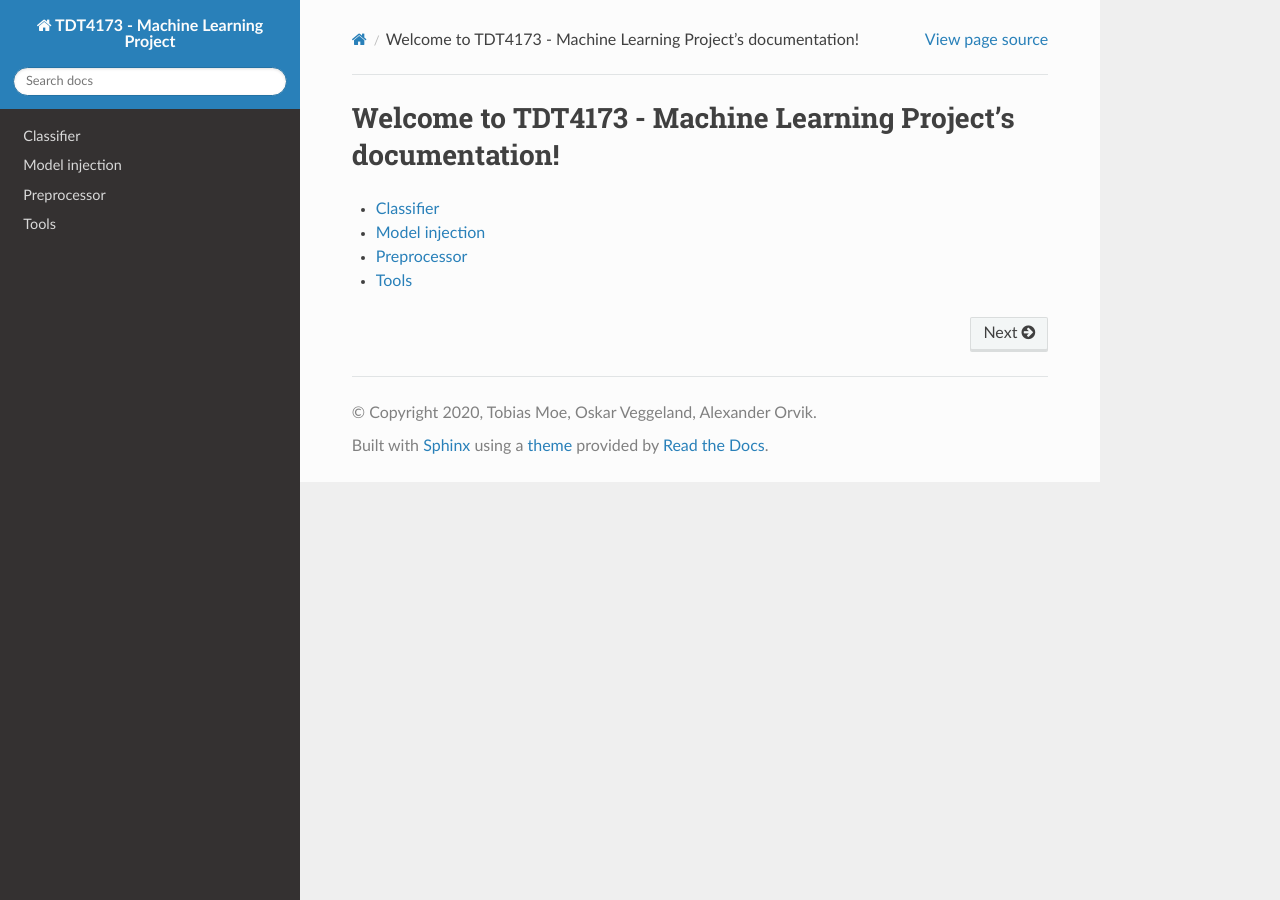
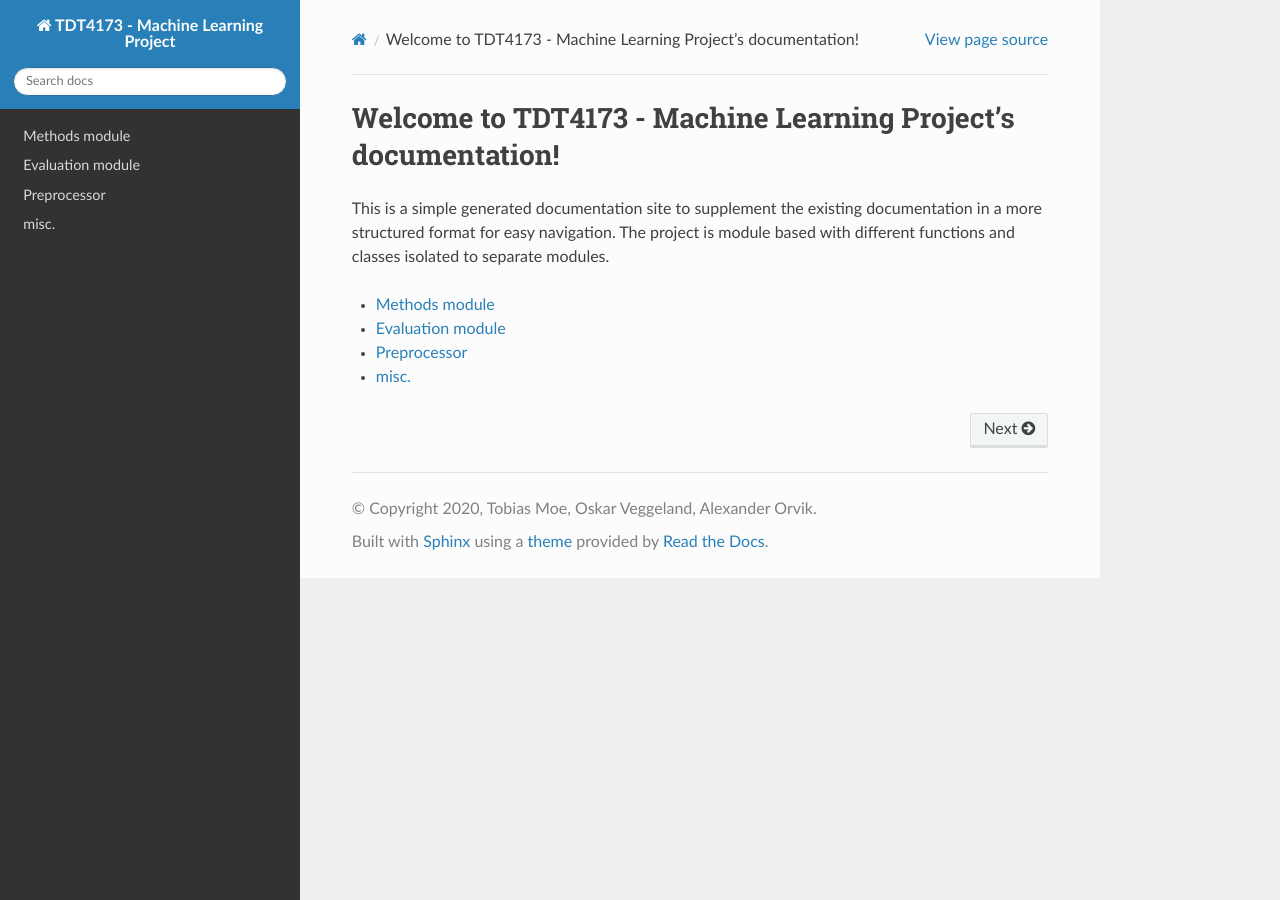
Before and after one commit to alexaor/tdt4173, a Sphinx documentation site: the page built from docs/index.rst, in a window 1280 px wide. Built offline with Sphinx 7.4.7 and the Read the Docs theme 2.0.0, drawn with Linux system fonts in a browser that asks for light colours.

Commit message:
bump docs generation
Documenting based on modules and remove structure not making sense

```diff
--- a/docs/content/models.rst
+++ /dev/null
@@ -1,5 +0,0 @@
-Model injection
-***************
-
-.. automodule:: methods.models
-    :members:
--- a/docs/content/preprocessor.rst
+++ /dev/null
@@ -1,6 +0,0 @@
-Preprocessor
-************
-
-
-.. automodule:: preprocess.preprocessor
-        :members:
--- a/docs/content/tools.rst
+++ /dev/null
@@ -1,5 +0,0 @@
-Tools
-*********
-
-.. automodule:: preprocess.tools
-        :members:
--- a/docs/content/util.rst
+++ /dev/null
@@ -1,2 +0,0 @@
-Utility methods
-***************
--- a/docs/index.rst
+++ b/docs/index.rst
@@ -1,10 +1,15 @@
 Welcome to TDT4173 - Machine Learning Project's documentation!
 ==============================================================
 
+
+This is a simple generated documentation site to supplement the existing documentation
+in a more structured format for easy navigation. The project is module based
+with different functions and classes isolated to separate modules.
+
 .. toctree::
-   :titlesonly:
+  :maxdepth: 2
 
-   content/classifier
-   content/models
-   content/preprocessor
-   content/tools
+  content/methods
+  content/evaluation
+  content/preprocessing
+  content/utils
```
Also changed, not shown: docs/content/classifier.rst (deleted, +0 -7 lines), docs/content/evaluation.rst (added, +10 -0 lines), docs/content/methods.rst (added, +18 -0 lines), docs/content/preprocessing.rst (added, +9 -0 lines), docs/content/utils.rst (added, +7 -0 lines).
